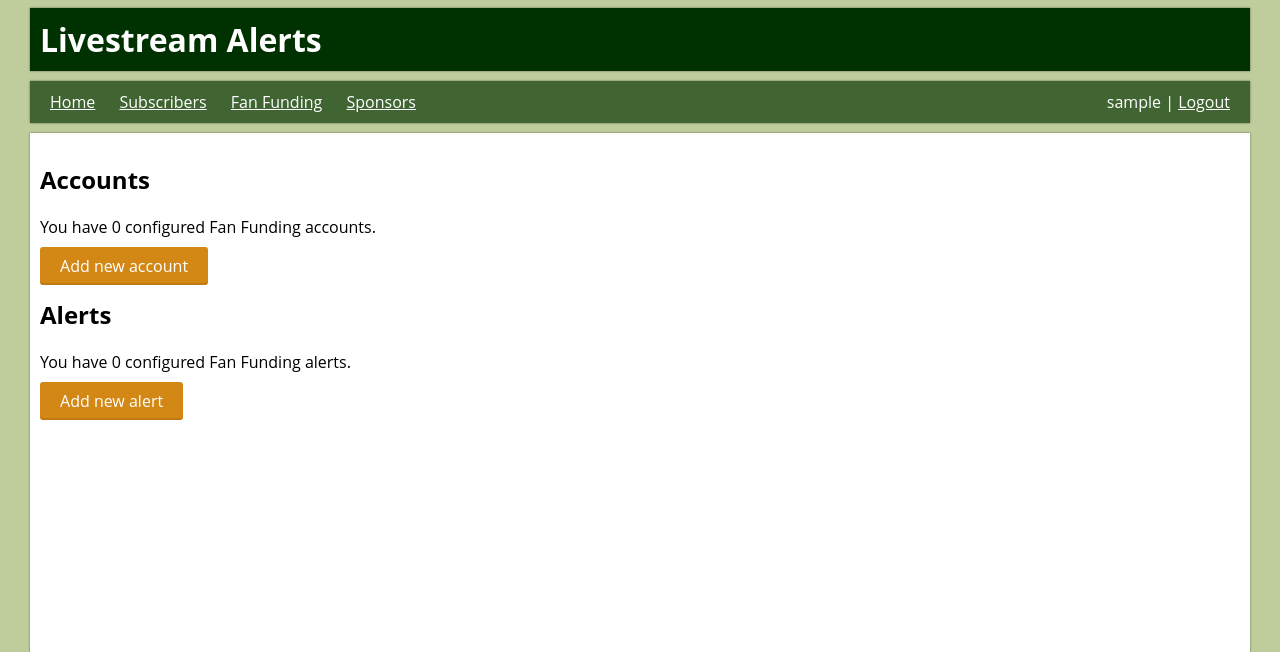
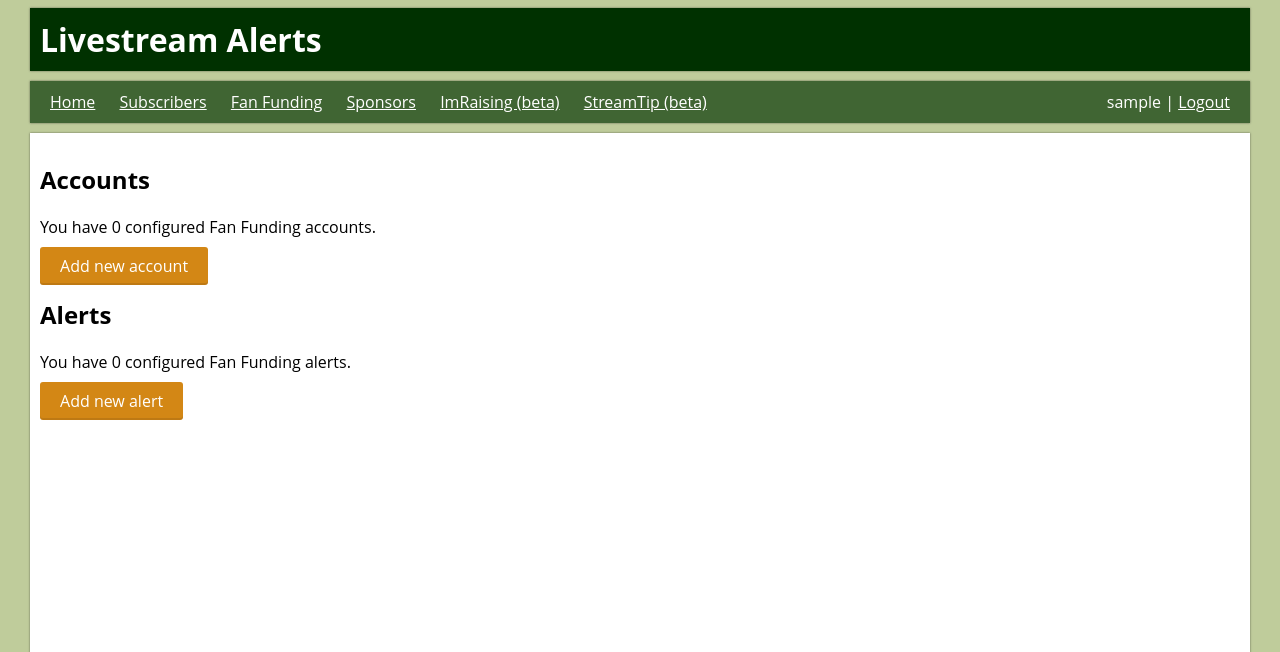
Before and after one commit to google/mirandum, a Django app: page /fanfunding/ in a window 1280 px wide. Shown: the top 652 px of the page. Run offline with Django 3.2, Linux system fonts and the light colour scheme; the visitor is signed in with stand-in values (Sample User, id 1); data that the repository does not hold is empty.

Commit message:
Adding link to ImRaising/StreamTip

```diff
--- a/alerts/main/templates/base.html
+++ b/alerts/main/templates/base.html
@@ -56,6 +56,8 @@ padding: 10px;
 <div class="item"><a href="/ytsubs/">Subscribers</a></div>
 <div class="item"><a href="/fanfunding/">Fan Funding</a></div>
 <div class="item"><a href="/sponsors/">Sponsors</a></div>
+<div class="item"><a href="/imraising/">ImRaising (beta)</a></div>
+<div class="item"><a href="/streamtip/">StreamTip (beta)</a></div>
 <div class="item" style="float:right">{% if user.is_authenticated %}{{user}} | <a href="/accounts/logout/">Logout</a>{% else %}<a href="/accounts/login/">Login</a>{% endif %}</div>
 </div>
 <div id="page-border" >
```
